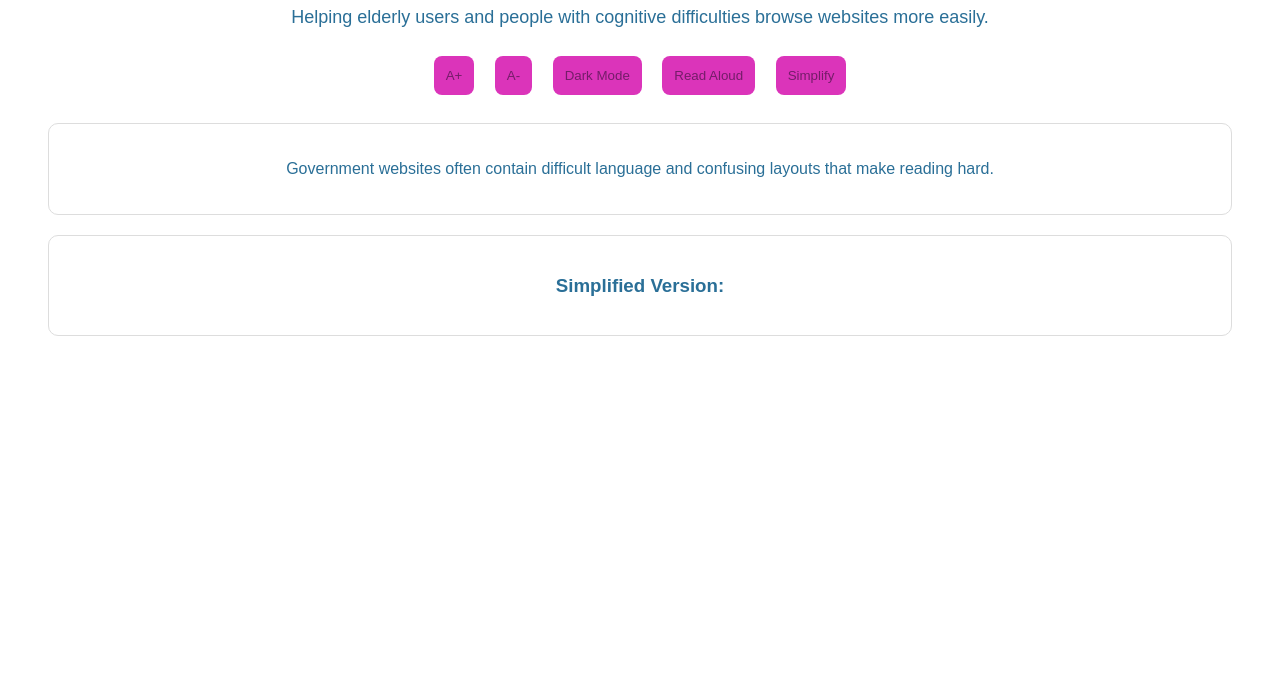
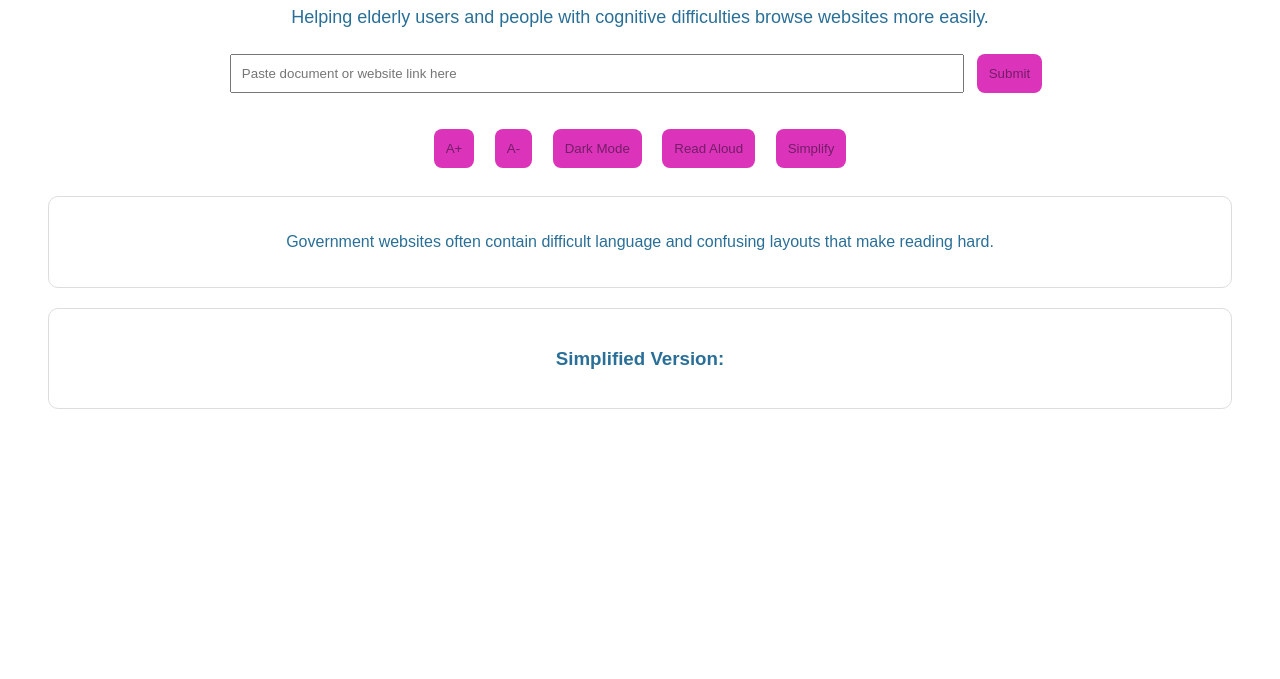
Before and after one commit to thusspokeananya-ai/velvetprotocol-ezyweb, a plain HTML site: page index.html in a window 1280 px wide. Shown: the part 121-800 px from the top of the page. Drawn offline with Linux system fonts and the light colour scheme.

Commit message:
Update index.html

```diff
--- a/index.html
+++ b/index.html
@@ -1,3 +1,5 @@
+
+
 <!DOCTYPE html>
 <html>
 
@@ -13,6 +15,9 @@
     <p class="intro">
         Helping elderly users and people with cognitive difficulties browse websites more easily.
     </p>
+    <input type="text" id="urlInput" placeholder="Paste document or website link here" style="width:60%; padding:10px;">
+<button onclick="processLink()">Submit</button>
+
 
     <div class="buttons">
         <button onclick="increaseFont()">A+</button>
```
